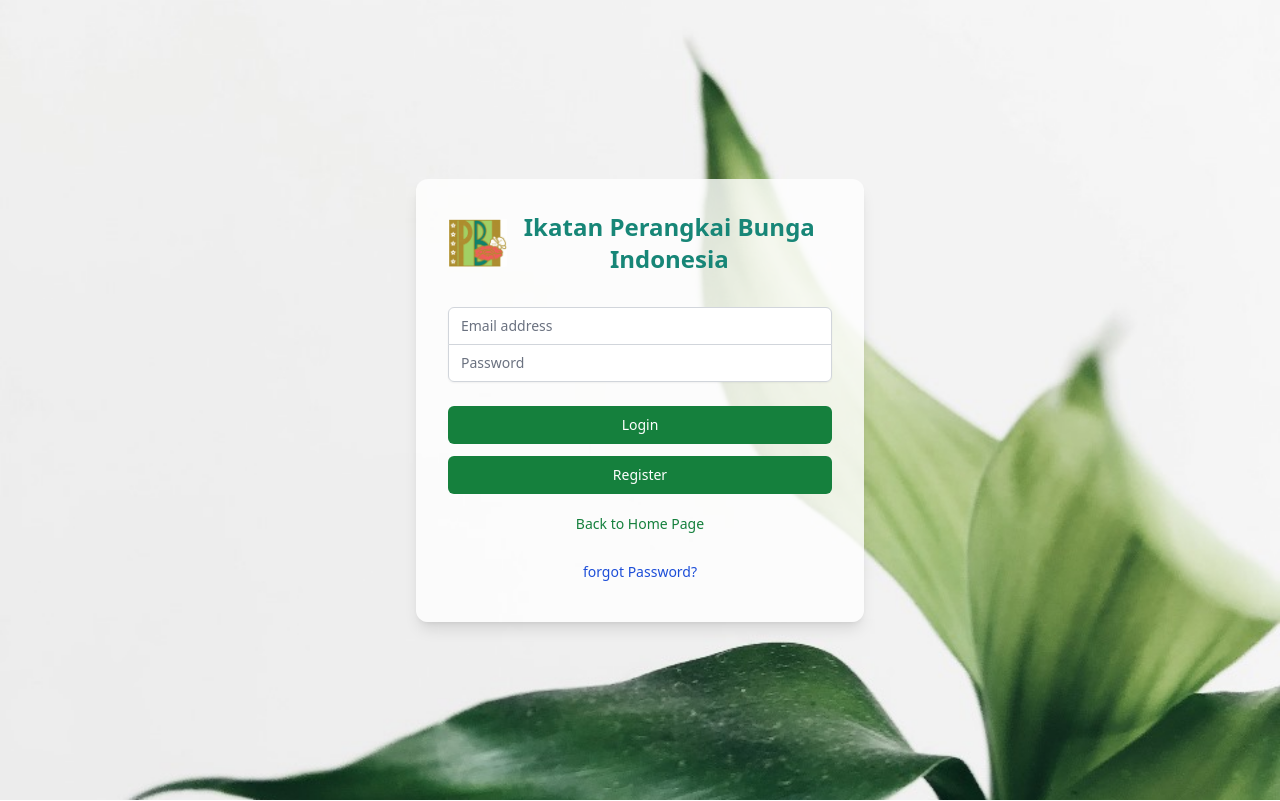
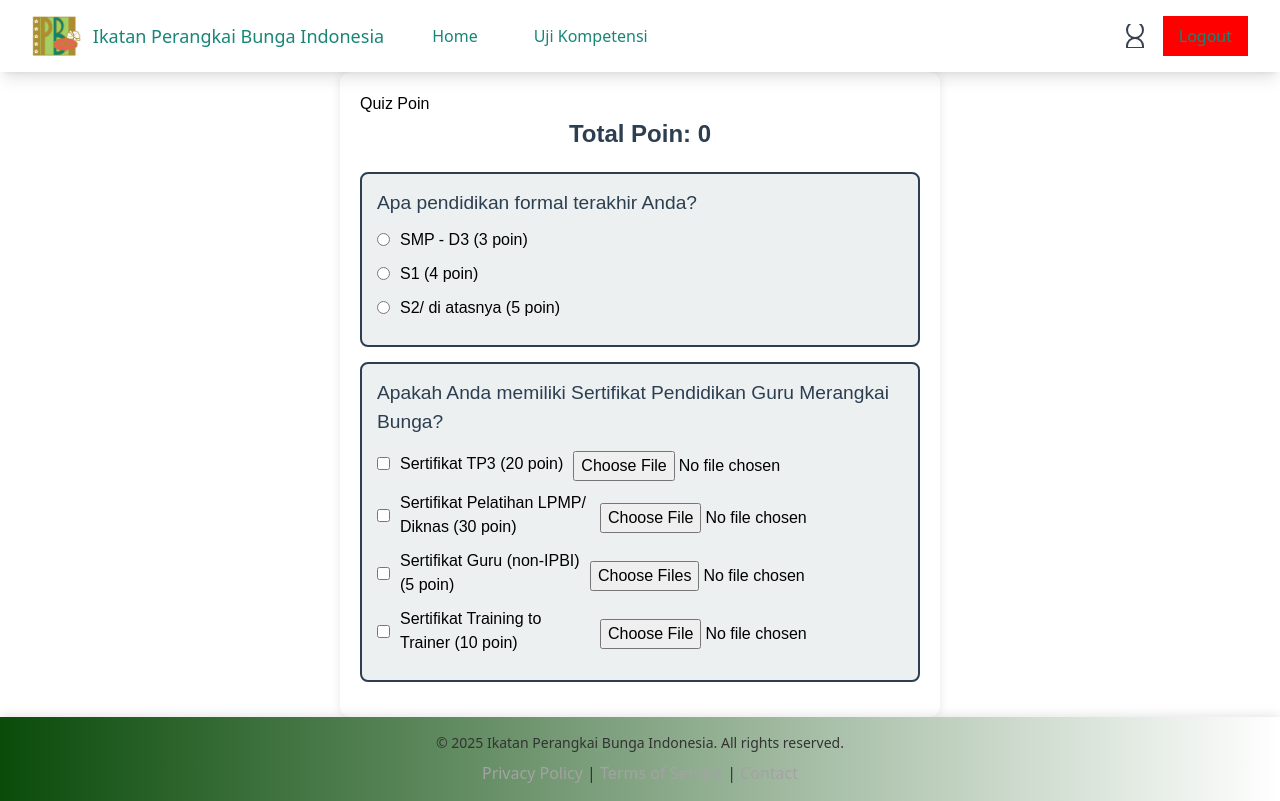
Before and after one commit to Nikoganteng123/TestProjectFrontend, a Vue app: page /soal-1 in a window 1280 px wide. Before the commit this address led to /login. Built offline with nearby package versions, Linux system fonts and the light colour scheme; sample sign-in values are in the browser's storage.

Commit message:
Tes soal 1

```diff
--- a/src/components/Login.vue
+++ b/src/components/Login.vue
@@ -115,26 +115,24 @@
 };
 
 async function onSubmit() {
+  errorMessage.value = null;
   try {
     await axios.get("http://localhost:8000/sanctum/csrf-cookie");
     const response = await axios.post("http://localhost:8000/api/login", {
       email: email.value,
       password: password.value,
     });
-    authStore.setAccessToken(response.data.access_token);
-    console.log("Login successful");
-    router.push({ name: "home" });
+
+    if (response.data.access_token) {
+      authStore.setAccessToken(response.data.access_token);
+      localStorage.setItem('email', email.value); // Tambahkan ini
+      await authStore.fetchUserProfile();
+      router.push({ name: "home" });
+    } else {
+      throw new Error("Invalid login response");
+    }
   } catch (error) {
-    if (
-      error.response &&
-      error.response.status === 422 &&
-      error.response.data.errors &&
-      error.response.data.errors.email
-    ) {
-      errorMessage.value = error.response.data.errors.email[0];
-    } else {
-      errorMessage.value = "An error occurred: " + error.message;
-    }
+    errorMessage.value = error.response?.data?.message || "Login failed. Please try again.";
     console.error(errorMessage.value);
   }
 }
--- a/src/components/Profile.vue
+++ b/src/components/Profile.vue
@@ -1,216 +1,177 @@
 <template>
-  <div class="max-w-4xl mx-auto p-8 bg-white rounded-lg shadow-lg mt-10">
-    <!-- Bagian Profil -->
-    <div class="flex items-center mb-6">
-      <!-- Gambar Profil -->
-      <div class="w-24 h-24 rounded-full overflow-hidden mr-6">
-        <img
-          v-if="form.profile_picture"
-          :src="URL.createObjectURL(form.profile_picture)"
-          alt="Profile Picture"
-          class="w-full h-full object-cover"
-        />
-        <div v-else class="w-full h-full bg-gray-300 flex items-center justify-center text-white font-bold text-xl">
-          {{ form.name.charAt(0) }}
-        </div>
-      </div>
-      <!-- Nama Lengkap -->
-      <div>
-        <h3 class="text-xl font-semibold text-gray-800">{{ form.name || "No Name" }}</h3>
-        <p class="text-sm text-gray-600">{{ form.email || "No Email" }}</p>
-      </div>
-    </div>
-
-    <!-- Tombol Edit Profile -->
-    <div class="flex justify-end mb-6">
+  <div class="min-h-screen bg-gradient-to-r from-blue-50 to-blue-100 py-12 px-4 sm:px-6 lg:px-8">
+    <div class="max-w-md mx-auto bg-white rounded-xl shadow-lg overflow-hidden">
+      <div class="p-8">
+        <div class="flex justify-between items-center mb-6">
+          <h1 class="text-3xl font-semibold text-gray-900">Your Profile</h1>
           <button
-        @click="editProfile"
-        class="px-8 py-3 bg-green-100 text-green-800 rounded-lg hover:bg-green-200 focus:outline-none transition duration-300"
+            v-if="!isEditing"
+            @click="startEditing"
+            class="bg-blue-600 text-white rounded-md py-2 px-4 hover:bg-blue-700 transition-all"
           >
             Edit Profile
           </button>
         </div>
 
-    <!-- Formulir Edit Profile (Hidden until Edit is triggered) -->
-    <div v-if="isEditing" class="mt-8">
-      <h2 class="text-3xl font-bold text-gray-800 mb-8">Edit Profile</h2>
+        <!-- Display Mode -->
+        <div v-if="!isEditing" class="space-y-6">
+          <div class="border-b pb-4">
+            <p class="text-sm text-gray-600">Name</p>
+            <p class="text-xl font-medium">{{ user?.name }}</p>
+          </div>
+          <div class="border-b pb-4">
+            <p class="text-sm text-gray-600">Email</p>
+            <p class="text-xl font-medium">{{ user?.email }}</p>
+          </div>
+          <button
+            @click="showDeleteConfirm = true"
+            class="mt-6 w-full bg-red-500 text-white rounded-md py-2 px-4 hover:bg-red-600 transition-colors"
+          >
+            Delete Account
+          </button>
+        </div>
 
-      <form @submit.prevent="updateProfile">
-        <div class="space-y-6">
-          <!-- Nama Lengkap -->
+        <!-- Edit Mode -->
+        <form v-else @submit.prevent="updateProfile" class="space-y-4">
           <div>
-            <label for="name" class="block text-sm font-medium text-gray-700">Full Name</label>
+            <label class="block text-sm text-gray-600">Name</label>
             <input
-              v-model="form.name"
               type="text"
-              id="name"
-              class="mt-1 block w-full p-3 border border-gray-300 rounded-lg focus:ring-indigo-500 focus:border-indigo-500"
-              placeholder="Enter your name"
+              v-model="editForm.name"
+              class="mt-2 block w-full rounded-md border-gray-300 shadow-sm focus:border-blue-500 focus:ring-1 focus:ring-blue-500"
               required
             />
           </div>
-
-          <!-- Email -->
           <div>
-            <label for="email" class="block text-sm font-medium text-gray-700">Email</label>
+            <label class="block text-sm text-gray-600">Email</label>
             <input
-              v-model="form.email"
               type="email"
-              id="email"
-              class="mt-1 block w-full p-3 border border-gray-300 rounded-lg focus:ring-indigo-500 focus:border-indigo-500"
-              placeholder="Enter your email"
+              v-model="editForm.email"
+              class="mt-2 block w-full rounded-md border-gray-300 shadow-sm focus:border-blue-500 focus:ring-1 focus:ring-blue-500"
               required
             />
           </div>
-
-          <!-- Gambar Profil (Upload) -->
-          <div>
-            <input
-              type="file"
-              id="profile_picture"
-              class="mt-4"
-              @change="handleFileChange"
-            />
-          </div>
-        </div>
-
-        <!-- Tombol untuk Simpan dan Cancel -->
-        <div class="mt-8 flex space-x-6 justify-center">
+          <div class="flex space-x-4">
             <button
               type="submit"
-            class="px-8 py-3 bg-indigo-600 text-white rounded-lg hover:bg-indigo-700 focus:outline-none transition duration-300"
+              class="flex-1 bg-green-500 text-white rounded-md py-2 px-4 hover:bg-green-600 transition-colors"
             >
               Save Changes
             </button>
             <button
-            @click="cancelEdit"
               type="button"
-            class="px-8 py-3 bg-gray-200 text-gray-800 rounded-lg hover:bg-gray-300 focus:outline-none transition duration-300"
+              @click="cancelEditing"
+              class="flex-1 bg-gray-400 text-white rounded-md py-2 px-4 hover:bg-gray-500 transition-colors"
             >
               Cancel
             </button>
           </div>
         </form>
+
+        <!-- Error Message -->
+        <div v-if="errorMessage" class="mt-4">
+          <p class="text-red-500 text-sm">{{ errorMessage }}</p>
         </div>
 
-    <!-- Bagian Sertifikasi -->
-    <div class="mt-10">
-      <h2 class="text-2xl font-semibold text-gray-800 mb-4">Sertifikasi</h2>
-
-      <!-- Jika tidak ada sertifikasi -->
-      <div v-if="certifications.length === 0" class="text-gray-500 mb-4">
-        Anda tidak memiliki Sertifikasi Digital IPBI. Silahkan mengikuti <a href="/uji-kompetensi" class="text-blue-600 hover:underline">Uji Kompetensi</a> untuk mendapatkan sertifikasi.
+        <!-- Delete Confirmation Modal -->
+        <div v-if="showDeleteConfirm" class="fixed inset-0 bg-black bg-opacity-50 flex items-center justify-center">
+          <div class="bg-white p-6 rounded-lg max-w-sm mx-4">
+            <h3 class="text-lg font-medium mb-4 text-gray-800">Delete Account</h3>
+            <p class="mb-4 text-gray-600">Are you sure you want to delete your account? This action cannot be undone.</p>
+            <div class="flex space-x-4">
+              <button
+                @click="deleteAccount"
+                class="flex-1 bg-red-500 text-white rounded-md py-2 hover:bg-red-600"
+              >
+                Yes, Delete
+              </button>
+              <button
+                @click="showDeleteConfirm = false"
+                class="flex-1 bg-gray-300 text-gray-700 rounded-md py-2 hover:bg-gray-400"
+              >
+                Cancel
+              </button>
             </div>
-
-      <!-- Jika ada sertifikasi -->
-      <ul v-else>
-        <li v-for="(cert, index) in certifications" :key="index" class="mb-4">
-          <div class="flex justify-between items-center">
-            <span class="font-semibold text-gray-700">{{ cert.title }}</span>
-            <span class="text-sm text-gray-500">{{ cert.date }}</span>
           </div>
-          <div class="text-gray-600">{{ cert.description }}</div>
-          <div class="mt-2">
-            <a
-              :href="cert.download_link"
-              class="text-blue-600 hover:underline"
-              target="_blank"
-            >
-              Download Sertifikat
-            </a>
         </div>
-        </li>
-      </ul>
+      </div>
     </div>
   </div>
 </template>
 
 <script setup>
-import { ref, onMounted } from "vue";
-import axios from "axios";
-import { useAuthStore } from "@/stores/auth";
+import { ref, onMounted } from 'vue'
+import { useRouter } from 'vue-router'
+import { useAuthStore } from '@/stores/auth'
+import axios from 'axios'
 
-const authStore = useAuthStore();
-const form = ref({
-  name: "",
-  email: "",
-  profile_picture: null,
-});
-const certifications = ref([]);
-const isEditing = ref(false);
+const router = useRouter()
+const authStore = useAuthStore()
+const user = ref(null)
+const isEditing = ref(false)
+const showDeleteConfirm = ref(false)
+const errorMessage = ref('')
 
-const getUser = async () => {
-  try {
-    const response = await axios.get("http://localhost:8000/api/users/", {
-      headers: {
-        Authorization: `Bearer ${authStore.accessToken}`,
-      },
-    });
-    form.value = response.data; // Sesuaikan dengan format respons API
-  } catch (error) {
-    console.error("Error fetching user profile:", error);
+const editForm = ref({
+  name: '',
+  email: ''
+})
+
+onMounted(async () => {
+  user.value = authStore.user
+  editForm.value = {
+    name: user.value?.name || '',
+    email: user.value?.email || ''
   }
-};
+})
 
-const getCertifications = async () => {
-  try {
-    const response = await axios.get("http://localhost:8000/api/certifications/", {
-      headers: {
-        Authorization: `Bearer ${authStore.accessToken}`,
-      },
-    });
-    certifications.value = response.data; // Sesuaikan dengan format respons API sertifikasi
-  } catch (error) {
-    console.error("Error fetching certifications:", error);
+const startEditing = () => {
+  isEditing.value = true
+  editForm.value = {
+    name: user.value?.name || '',
+    email: user.value?.email || ''
   }
-};
+}
 
-const editProfile = () => {
-  isEditing.value = true; // Enable editing mode
-};
+const cancelEditing = () => {
+  isEditing.value = false
+  errorMessage.value = ''
+}
 
 const updateProfile = async () => {
   try {
-    const formData = new FormData();
-    formData.append("name", form.value.name);
-    formData.append("email", form.value.email);
-    if (form.value.profile_picture) {
-      formData.append("profile_picture", form.value.profile_picture);
+    const response = await axios.put(
+      'http://localhost:8000/api/users',
+      editForm.value,
+      {
+        headers: {
+          Authorization: `Bearer ${authStore.accessToken}`
+        }
+      }
+    )
+
+    authStore.setUser(response.data)
+    user.value = response.data
+    isEditing.value = false
+    errorMessage.value = ''
+  } catch (error) {
+    errorMessage.value = error.response?.data?.message || 'Failed to update profile'
+  }
 }
 
-    await axios.put("http://localhost:8000/api/users/", formData, {
+const deleteAccount = async () => {
+  try {
+    await axios.delete('http://localhost:8000/api/users', {
       headers: {
-        Authorization: `Bearer ${authStore.accessToken}`,
-        "Content-Type": "multipart/form-data",
-      },
-    });
+        Authorization: `Bearer ${authStore.accessToken}`
+      }
+    })
 
-    alert("Profile updated successfully");
-    isEditing.value = false; // Disable editing mode after update
+    authStore.logout()
+    router.push({ name: 'login' })
   } catch (error) {
-    console.error("Error updating profile:", error);
-    alert("Error updating profile");
+    errorMessage.value = error.response?.data?.message || 'Failed to delete account'
+    showDeleteConfirm.value = false
   }
-};
-
-const cancelEdit = () => {
-  isEditing.value = false; // Exit editing mode without saving
-  getUser(); // Refresh profile data
-};
-
-const handleFileChange = (event) => {
-  form.value.profile_picture = event.target.files[0];
-};
-
-onMounted(() => {
-  getUser();
-  getCertifications(); // Fetch certifications on component mount
-});
+}
 </script>
-
-<style scoped>
-body {
-  font-family: 'Inter', sans-serif;
-  background-color: #f3f4f6;
-}
-</style>
--- a/src/components/Register.vue
+++ b/src/components/Register.vue
@@ -120,7 +120,7 @@
 
 async function requestOtp() {
   try {
-    const response = await axios.post("http://10.2.2.182:8000/api/otp/send", {
+    const response = await axios.post("http://localhost:8000/api/otp/send", {
       nomor: nomor.value,
     });
     alert(response.data.message);
@@ -132,7 +132,7 @@
 
 async function verifyOtp() {
   try {
-    const response = await axios.post("http://10.2.2.182:8000/api/otp/verify", {
+    const response = await axios.post("http://localhost:8000/api/otp/verify", {
       nomor: nomor.value,
       otp: kodeOtp.value,
     });
@@ -145,7 +145,7 @@
 
 async function registerAccount() {
   try {
-    const response = await axios.post("http://10.2.2.182:8000/api/users", {
+    const response = await axios.post("http://localhost:8000/api/users", {
       name: nama.value,
       nomor: nomor.value,
       email: email.value,
--- /dev/null
+++ b/src/components/UjiKompetensi.vue
@@ -0,0 +1,94 @@
+<template>
+    <div class="max-w-6xl mx-auto p-8 bg-white rounded-lg shadow-lg mt-10">
+      <h1 class="text-3xl font-bold text-gray-800 mb-6 text-center">Uji Kompetensi IPBI</h1>
+
+  <div class="flex justify-center mb-8">
+    <router-link to="/soal-1">
+      <button class="px-6 py-3 bg-blue-600 text-white rounded-lg hover:bg-blue-700 transition">
+        Mengikuti Uji Kompetensi
+      </button>
+    </router-link>
+  </div>
+
+
+      <h2 class="text-2xl font-semibold text-gray-800 mb-4">Peserta yang Sudah Terdaftar</h2>
+
+      <div class="overflow-x-auto">
+        <table class="w-full border-collapse border border-gray-300">
+          <thead>
+            <tr class="bg-gray-100">
+              <th class="border border-gray-300 px-4 py-2 text-left">Nama</th>
+              <th class="border border-gray-300 px-4 py-2 text-center">Sertifikasi</th>
+              <th class="border border-gray-300 px-4 py-2 text-center">Rank</th>
+            </tr>
+          </thead>
+          <tbody>
+            <tr v-for="(participant, index) in participants" :key="index">
+              <td class="border border-gray-300 px-4 py-2">{{ participant.name }}</td>
+              <td class="border border-gray-300 px-4 py-2 text-center">
+                <span v-if="participant.certified" class="text-green-600 font-semibold">Sudah</span>
+                <span v-else class="text-red-600 font-semibold">Belum</span>
+              </td>
+              <td class="border border-gray-300 px-4 py-2 text-center">{{ participant.rank }}</td>
+            </tr>
+          </tbody>
+        </table>
+      </div>
+    </div>
+  </template>
+
+  <script setup>
+  import { ref, onMounted } from "vue";
+  import axios from "axios";
+  import { useAuthStore } from "@/stores/auth";
+
+  const authStore = useAuthStore();
+  const participants = ref([]);
+
+  // Fungsi untuk mendapatkan peserta dari database
+  const getParticipants = async () => {
+    try {
+      const response = await axios.get("http://localhost:8000/api/participants/", {
+        headers: { Authorization: `Bearer ${authStore.accessToken}` },
+      });
+
+      // Tambahkan rank secara random (Rookie, Intermediate, Professional)
+      participants.value = response.data.map(participant => ({
+        ...participant,
+        rank: getRandomRank()
+      }));
+    } catch (error) {
+      console.error("Error fetching participants:", error);
+    }
+  };
+
+  // Fungsi untuk menghasilkan rank secara acak
+  const getRandomRank = () => {
+    const ranks = ["Rookie", "Intermediate", "Professional"];
+    return ranks[Math.floor(Math.random() * ranks.length)];
+  };
+
+  // Fungsi untuk mendaftar uji kompetensi
+  const registerForExam = async () => {
+    try {
+      await axios.post("http://localhost:8000/api/register-exam/", {}, {
+        headers: { Authorization: `Bearer ${authStore.accessToken}` },
+      });
+      alert("Anda berhasil terdaftar untuk Uji Kompetensi!");
+      getParticipants(); // Refresh daftar peserta
+    } catch (error) {
+      alert("Gagal mendaftar Uji Kompetensi.");
+    }
+  };
+
+  onMounted(() => {
+    getParticipants();
+  });
+  </script>
+
+  <style scoped>
+  body {
+    font-family: 'Inter', sans-serif;
+    background-color: #f3f4f6;
+  }
+  </style>
--- /dev/null
+++ b/src/components/soal1.vue
@@ -0,0 +1,174 @@
+<script setup>
+import { ref, computed, watch, onMounted } from 'vue';
+
+const questions = ref([
+  {
+    id: 1,
+    question: 'Apa pendidikan formal terakhir Anda?',
+    type: 'radio',
+    maxPoints: 5,
+    options: [
+      { text: 'SMP - D3', points: 3 },
+      { text: 'S1', points: 4 },
+      { text: 'S2/ di atasnya', points: 5 }
+    ],
+    selected: null
+  },
+  {
+    id: 2,
+    question: 'Apakah Anda memiliki Sertifikat Pendidikan Guru Merangkai Bunga?',
+    type: 'checkbox',
+    maxPoints: 70,
+    options: [
+      { text: 'Sertifikat TP3', points: 20, file: null },
+      { text: 'Sertifikat Pelatihan LPMP/ Diknas', points: 30, file: null },
+      { text: 'Sertifikat Guru (non-IPBI)', points: 5, files: [], maxFiles: 4 },
+      { text: 'Sertifikat Training to Trainer', points: 10, file: null }
+    ],
+    selected: []
+  }
+]);
+
+const totalPoints = computed(() => {
+  return questions.value.reduce((sum, q) => {
+    if (q.type === 'radio' && q.selected !== null) {
+      return sum + q.options[q.selected].points;
+    }
+    if (q.type === 'checkbox') {
+      return sum + q.selected.reduce((acc, index) => {
+        let option = q.options[index];
+        if (option.maxFiles) {
+          return acc + (option.files.length * option.points);
+        }
+        return acc + option.points;
+      }, 0);
+    }
+    return sum;
+  }, 0);
+});
+
+const handleFileUpload = (e, option) => {
+  if (option.maxFiles) {
+    if (e.target.files.length + option.files.length > option.maxFiles) {
+      alert(`Maksimal ${option.maxFiles} file dapat diunggah.`);
+      return;
+    }
+    option.files.push(...Array.from(e.target.files));
+  } else {
+    option.file = e.target.files[0];
+  }
+};
+
+const removeFile = (option, index) => {
+  option.files.splice(index, 1);
+};
+
+watch(questions, (newVal) => {
+  localStorage.setItem('quizData', JSON.stringify(newVal));
+}, { deep: true });
+
+onMounted(() => {
+  const savedData = localStorage.getItem('quizData');
+  if (savedData) {
+    questions.value = JSON.parse(savedData);
+  }
+});
+</script>
+
+<template>
+  <main class="app">
+    <h1>Quiz Poin</h1>
+    <div class="score">Total Poin: {{ totalPoints }}</div>
+
+    <div v-for="(q, qIndex) in questions" :key="q.id" class="question-container">
+      <h2>{{ q.question }}</h2>
+      <div v-if="q.type === 'radio'">
+        <label v-for="(option, index) in q.options" :key="index" class="radio-option">
+          <input type="radio" :name="'question-' + qIndex" :value="index" v-model="q.selected" />
+          {{ option.text }} ({{ option.points }} poin)
+        </label>
+      </div>
+
+      <div v-if="q.type === 'checkbox'">
+        <label v-for="(option, index) in q.options" :key="index" class="checkbox-option">
+          <input type="checkbox" :value="index" v-model="q.selected" />
+          {{ option.text }} ({{ option.points }} poin)
+          <input v-if="option.maxFiles" type="file" accept="application/pdf" multiple @change="e => handleFileUpload(e, option)" />
+          <input v-else type="file" accept="application/pdf" @change="e => option.file = e.target.files[0]" />
+          <ul v-if="option.files">
+            <li v-for="(file, fileIndex) in option.files" :key="fileIndex">
+              {{ file.name }} <button @click="removeFile(option, fileIndex)">❌</button>
+            </li>
+          </ul>
+        </label>
+      </div>
+    </div>
+  </main>
+</template>
+
+<style>
+.app {
+  font-family: Arial, sans-serif;
+  padding: 20px;
+  max-width: 600px;
+  margin: auto;
+  background: #fff;
+  border-radius: 10px;
+  box-shadow: 0px 0px 10px rgba(0, 0, 0, 0.1);
+}
+
+.score {
+  font-size: 1.5rem;
+  font-weight: bold;
+  margin-bottom: 20px;
+  text-align: center;
+  color: #2c3e50;
+}
+
+.question-container {
+  border: 2px solid #2c3e50;
+  padding: 15px;
+  border-radius: 8px;
+  margin-bottom: 15px;
+  background: #ecf0f1;
+}
+
+h2 {
+  font-size: 1.2rem;
+  margin-bottom: 10px;
+  color: #2c3e50;
+}
+
+.radio-option, .checkbox-option {
+  display: flex;
+  align-items: center;
+  gap: 10px;
+  margin-bottom: 10px;
+}
+
+input[type='file'] {
+  margin-top: 5px;
+}
+
+ul {
+  list-style: none;
+  padding: 0;
+}
+
+li {
+  display: flex;
+  justify-content: space-between;
+  background: #bdc3c7;
+  padding: 5px;
+  border-radius: 5px;
+  margin-top: 5px;
+}
+
+button {
+  background: red;
+  color: white;
+  border: none;
+  padding: 3px 5px;
+  cursor: pointer;
+}
+</style>
--- a/src/stores/auth.js
+++ b/src/stores/auth.js
@@ -1,40 +1,72 @@
-// Import the necessary libraries
 import { defineStore } from "pinia";
 import axios from "axios";
-// Define a new store called "useAuthStore"
+
 export const useAuthStore = defineStore({
-  // Assign an ID to the store
   id: "auth",
-  // Define the initial state of the store
   state: () => ({
-    accessToken: null, // Initially, the access token is null
+    accessToken: localStorage.getItem("accessToken") || null,
+    user: JSON.parse(localStorage.getItem("user")) || null,
   }),
-  // Define a getter to check if the user is logged in
   getters: {
     isLoggedIn() {
-      return this.accessToken !== null; // User is logged in if accessToken is not
-      null;
+      return this.accessToken !== null;
     },
   },
-  // Define actions to set, remove and logout the access token
   actions: {
     setAccessToken(token) {
-      this.accessToken = token; // Set the access token
+      this.accessToken = token;
+      localStorage.setItem("accessToken", token);
     },
     removeAccessToken() {
-      this.accessToken = null; // Remove the access token
+      this.accessToken = null;
+      localStorage.removeItem("accessToken");
+    },
+    setUser(user) {
+      this.user = user;
+      localStorage.setItem("user", JSON.stringify(user));
+    },
+    async fetchUserProfile() {
+      if (this.accessToken) {
+        try {
+          const response = await axios.get("http://localhost:8000/api/users", {
+            headers: {
+              Authorization: `Bearer ${this.accessToken}`,
+            },
+          });
+
+          // Ambil email dari localStorage
+          const currentUserEmail = localStorage.getItem('email');
+          console.log("Current email:", currentUserEmail); // untuk debugging
+
+          // Filter user berdasarkan email
+          const currentUser = response.data.data.find(
+            user => user.email === currentUserEmail
+          );
+
+          console.log("Found user:", currentUser); // untuk debugging
+
+          if (currentUser) {
+            this.setUser(currentUser);
+          }
+        } catch (error) {
+          console.error("Error fetching user profile:", error);
+        }
+      }
     },
     logout() {
       try {
-        // Send a post request to the logout endpoint
-        axios.post("http://localhost:8000/api/logout");
-        // Remove the access token
+        axios.post("http://localhost:8000/api/logout", null, {
+          headers: {
+            Authorization: `Bearer ${this.accessToken}`,
+          },
+        });
         this.removeAccessToken();
-        // Log a message indicating that the logout was successful
+        this.user = null;
+        localStorage.removeItem("user");
+        localStorage.removeItem("email"); // Tambahkan ini untuk membersihkan email
         console.log("Logout successful");
       } catch (error) {
-        // Log an error message if an error occurred during logout
-        console.error("An error occurred during logout:", error.message);
+        console.error("Error during logout:", error.message);
       }
     },
   },
```
Also changed, not shown: src/router/index.js (+14 -0 lines). Lines whose indentation alone changed are shown as unchanged.
